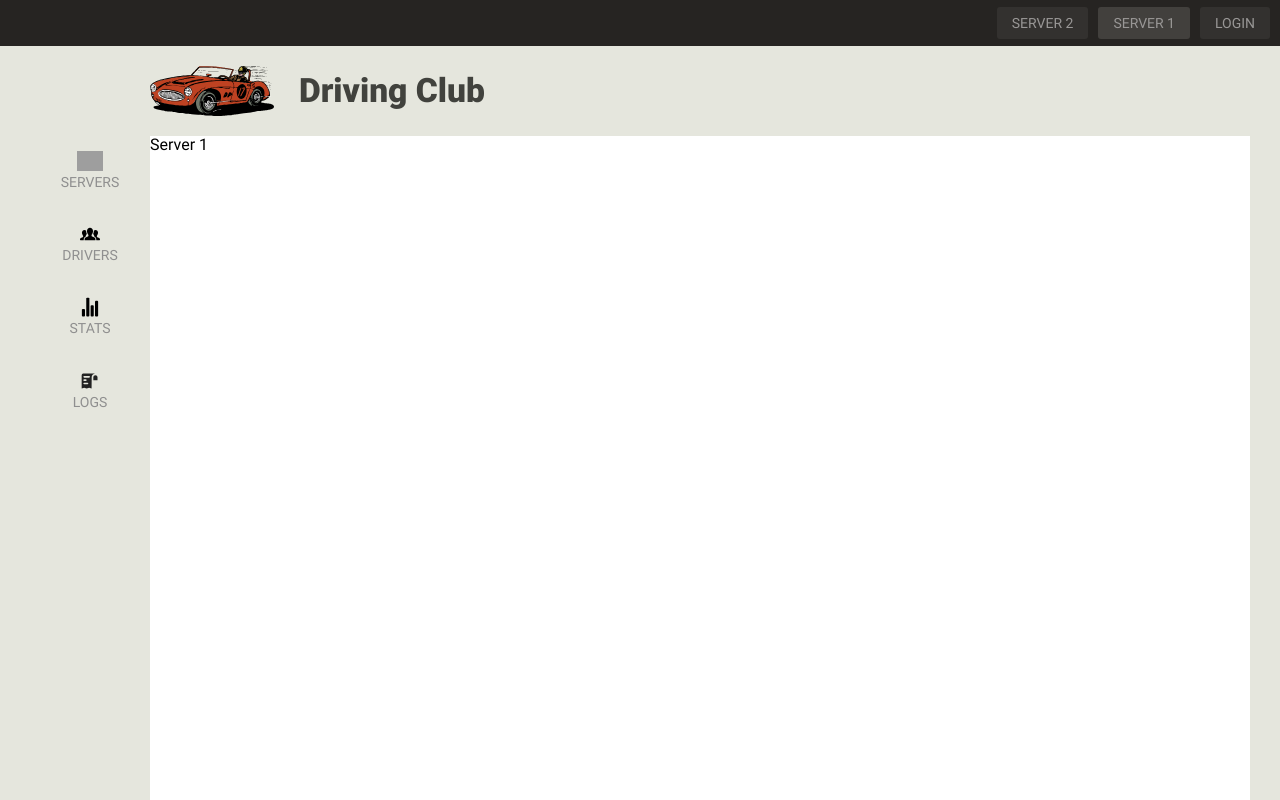
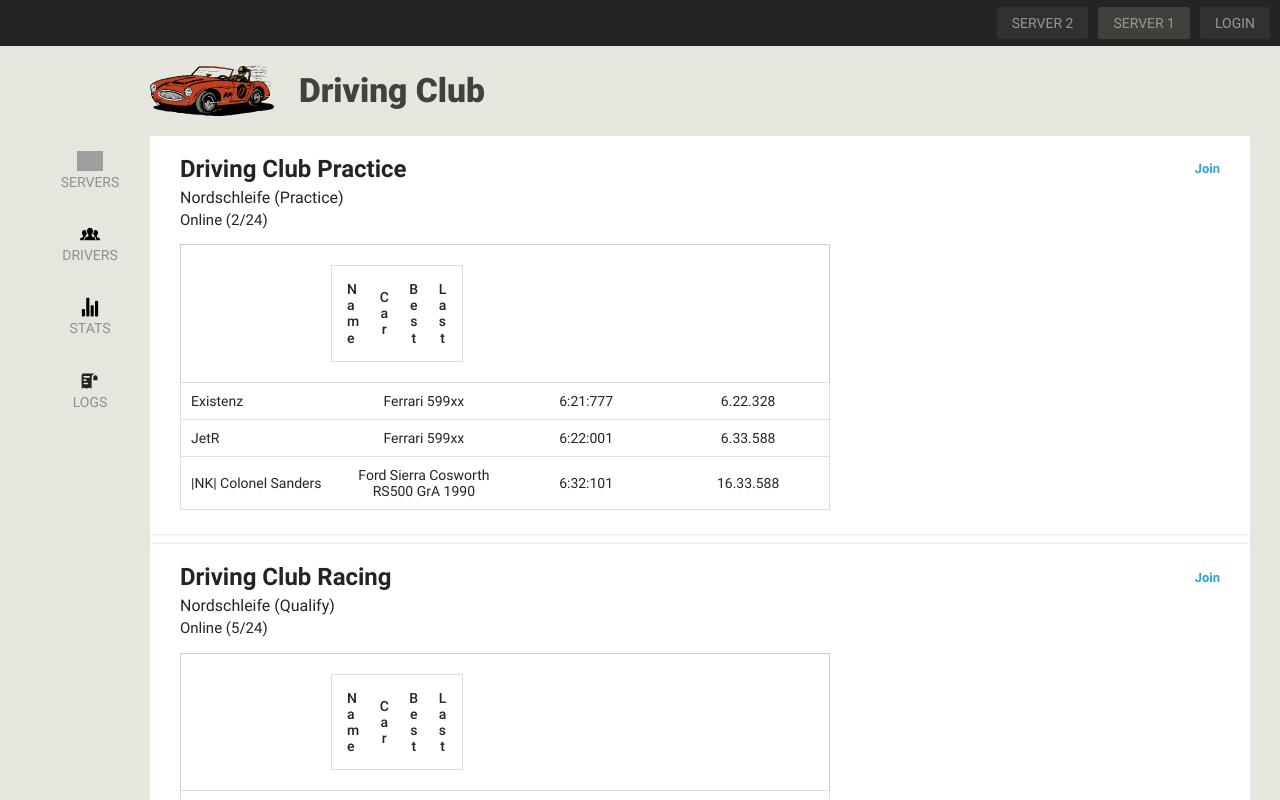
Before and after one commit to Mairo022/driveclub, a React (Vite) app: page / in a window 1280 px wide. Shown: the top 800 px of the page. Built offline with nearby package versions, Linux system fonts and the light colour scheme; grey boxes are pictures that could not be loaded.

Commit message:
Add servers page

```diff
--- a/package.json
+++ b/package.json
@@ -10,6 +10,7 @@
     "preview": "vite preview"
   },
   "dependencies": {
+    "nanoid": "^5.0.1",
     "normalize.css": "^8.0.1",
     "react": "^18.2.0",
     "react-dom": "^18.2.0",
--- a/src/pages/servers/Servers.tsx
+++ b/src/pages/servers/Servers.tsx
@@ -1,9 +1,25 @@
 import {ReactElement} from "react/ts5.0";
+import {servers} from "./data/mockServers";
+import "./style/servers.scss";
+import {Link} from "react-router-dom";
+import {Table} from "../../components/table/Table";
 
 export function Servers(): ReactElement {
     return (
-        <div className="servers">
-            Server 1
-        </div>
+        <article className="servers">{
+            servers.map((server, i) => (
+                <div className="server" key={i}>
+                    <header className="server__header">
+                        <h2 className="server__header__title">{server.name}</h2>
+                        <Link className="server__header__join" to="#">Join</Link>
+                    </header>
+                    <p className="server__session">{server.track} ({server.session})</p>
+                    <p className="server__online">Online ({server.online}/{server.spots})</p>
+                    <div className="server__activity">
+                        <Table data={server.drivers} type="online"/>
+                    </div>
+                </div>
+            ))}
+        </article>
     )
 }
--- /dev/null
+++ b/src/pages/servers/data/mockServers.ts
@@ -0,0 +1,74 @@
+export const servers: IServer[] = [
+    {
+        name: "Driving Club Practice",
+        track: "Nordschleife",
+        session: "Practice",
+        drivers: [
+            {
+                name: "Existenz",
+                car: "Ferrari 599xx",
+                best: "6:21:777",
+                last: "6.22.328"
+            },
+            {
+                name: "JetR",
+                car: "Ferrari 599xx",
+                best: "6:22:001",
+                last: "6.33.588"
+            },
+            {
+                name: "|NK| Colonel Sanders",
+                car: "Ford Sierra Cosworth RS500 GrA 1990",
+                best: "6:32:101",
+                last: "16.33.588"
+            }
+        ],
+        online: 2,
+        spots: 24
+    },
+    {
+        name: "Driving Club Racing",
+        track: "Nordschleife",
+        session: "Qualify",
+        drivers: [
+            {
+                name: "Sheen",
+                car: "Ferrari 599xx",
+                best: "6:19:209",
+                last: "6.21.303"
+            },
+            {
+                name: "RZL",
+                car: "Ferrari 599xx",
+                best: "6:20:001",
+                last: "6.26.668"
+            },
+            {
+                name: "Axel6",
+                car: "Ferrari 599xx",
+                best: "6:21:777",
+                last: "6.22.328"
+            },
+            {
+                name: "Afterburn",
+                car: "Ferrari 599xx",
+                best: "6:22:347",
+                last: "6.28.020"
+            },
+            {
+                name: "Sean",
+                car: "Ferrari 599xx",
+                best: "6:25:551",
+                last: "6.24.125"
+            },
+            {
+                name: "Ascodo",
+                car: "Ferrari 599xx",
+                best: "6:27:777",
+                last: "6.23.338"
+            }
+        ],
+        online: 5,
+        spots: 24
+    }
+]
--- /dev/null
+++ b/src/pages/servers/style/servers.scss
@@ -0,0 +1,51 @@
+@import "src/assets/variables";
+
+.servers {
+  color: #262326;
+  overflow: hidden;
+
+  .server {
+    &:first-of-type { border-top-left-radius: 0; }
+    border-radius: 2px;
+    padding: 20px 30px;
+    background-color: white;
+    margin-bottom: 10px;
+    box-shadow: 0 0 3px #CCC;
+
+    &__header {
+      display: flex;
+      align-items: center;
+
+      &__title {
+        font-family: Roboto Bold, $fonts_default;
+      }
+
+      &__join {
+        margin-left: auto;
+        font-family: Roboto Bold, $fonts_default;
+        font-size: 13px;
+        color: #23A7DC;
+
+        &:hover {
+          border-bottom: 1px solid #23A7DC;
+        }
+      }
+    }
+
+    &__session {
+      margin-top: 5px;
+    }
+
+    &__online {
+      margin-top: 5px;
+      font-size: 15px;
+    }
+
+    &__activity {
+      overflow: auto;
+      display: inline-block;
+      margin-top: 15px;
+      max-height: 410px;
+    }
+  }
+}
```
Also changed, not shown: src/pages/servers/types/servers.d.ts (added, +11 -0 lines), 1 other file (tests, documents, lock files or other folders).
